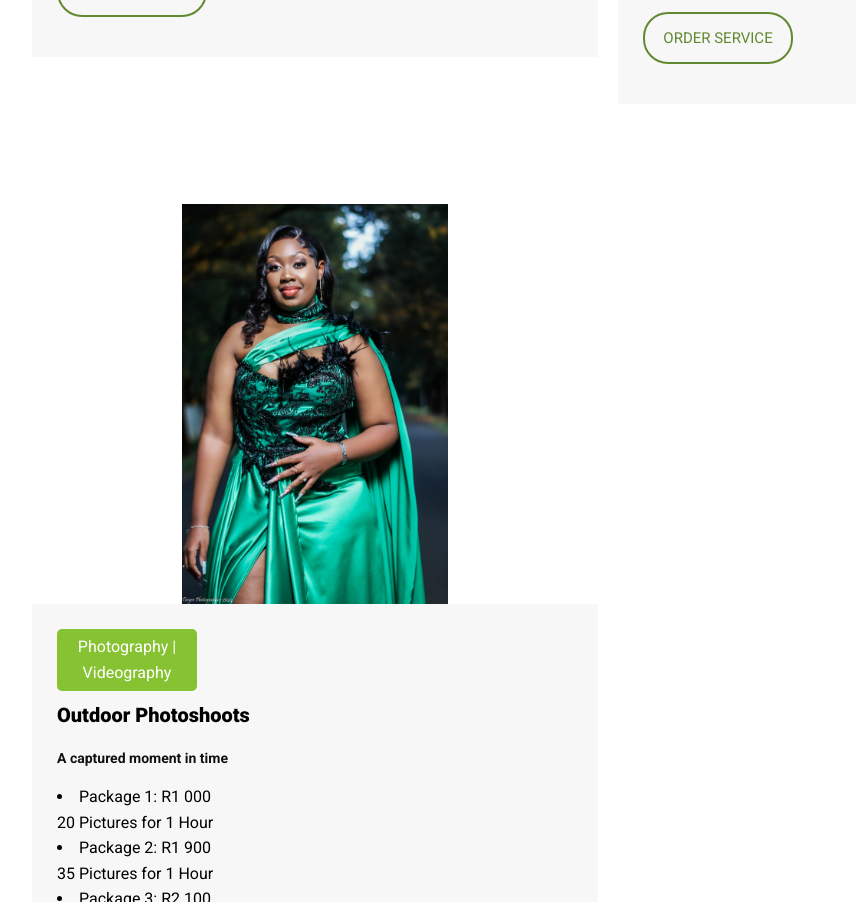
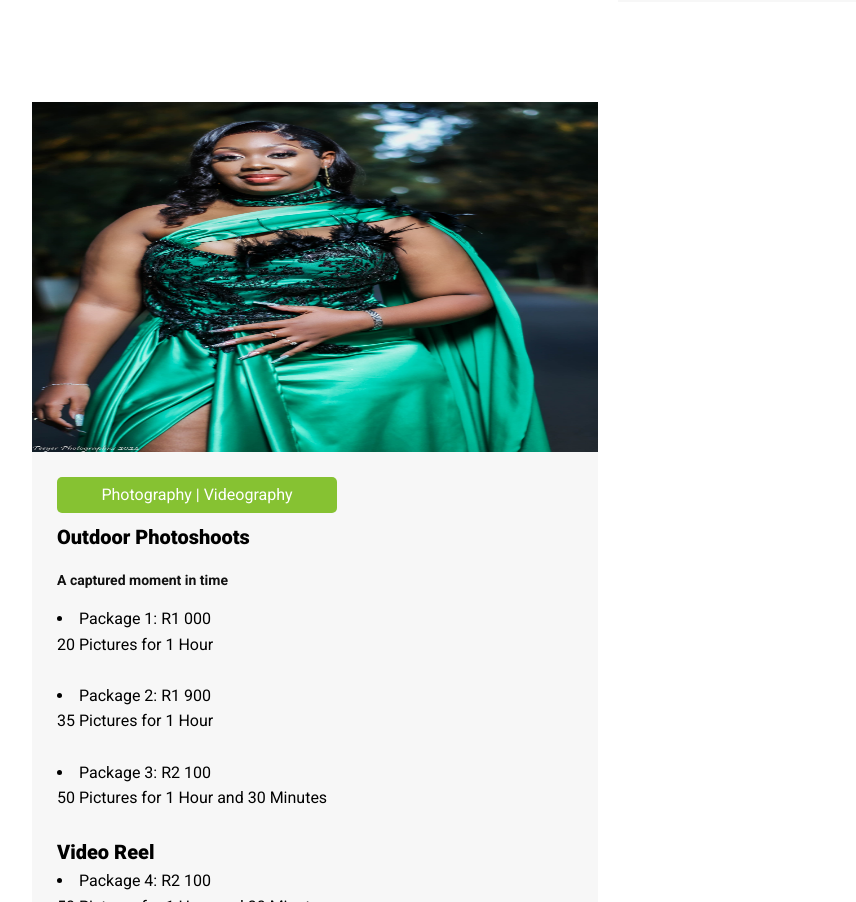
Before and after one commit to mshadow0012/TeeyerWebsite, a plain HTML site: page price.html in a window 1280 px wide. Shown: the part 5654-6556 px from the top of the page, without its empty margins (32-888 px from the left). Drawn offline with Linux system fonts and the light colour scheme.

Commit message:
cleanup price

```diff
--- a/main.css
+++ b/main.css
@@ -373,7 +373,7 @@ blockquote span{
 }
 .badge{
     background: var(--lightGreen);
-    width: 140px;
+    width: 280px;
     border-radius: 5px;
     padding: 5px 0;
     color: #fff;
@@ -394,8 +394,8 @@ blockquote span{
 }
 .price-image{
     width: 100%;
-    height: 400px;
-    object-fit: contain;
+    height: 350px;
+    object-fit: fill;
 }
 
 
```
Also changed, not shown: price.html (+2 -0 lines).
